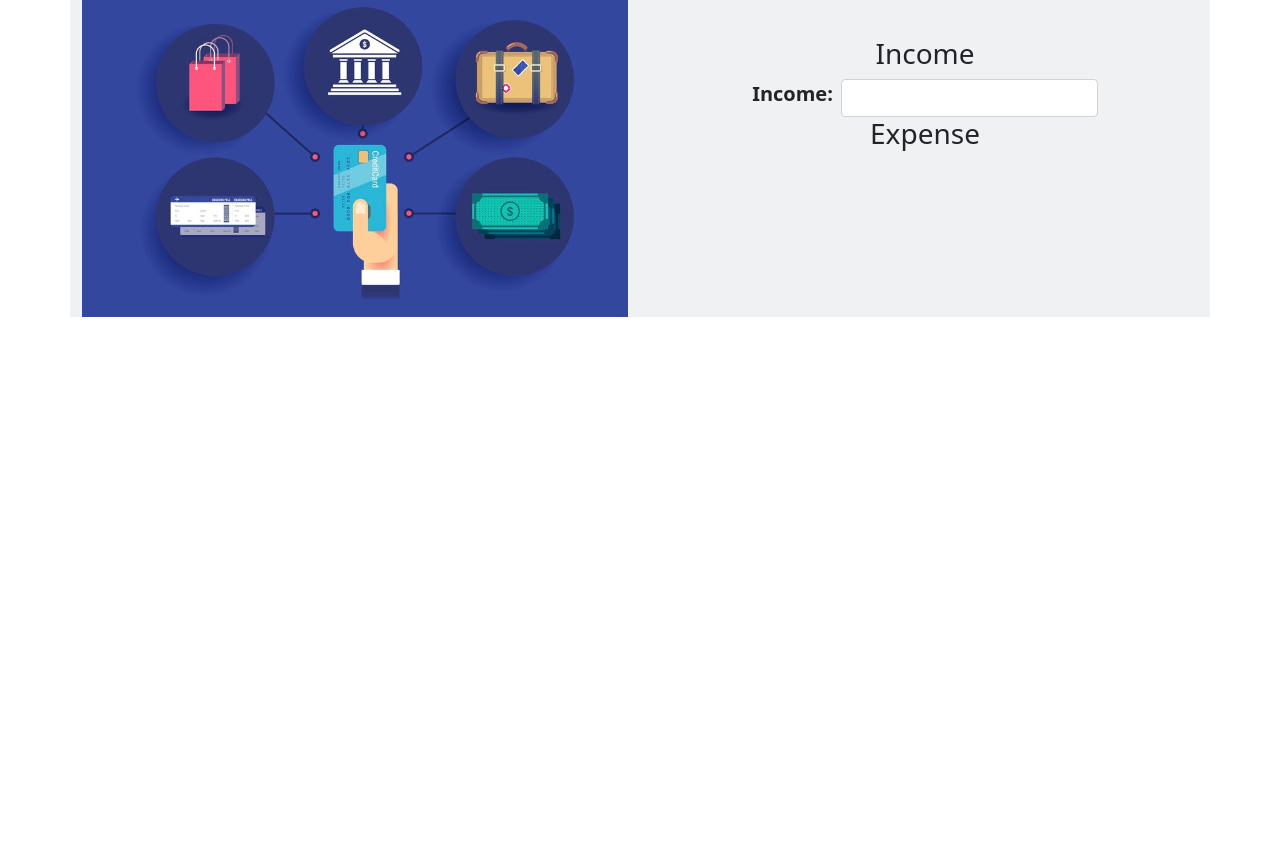
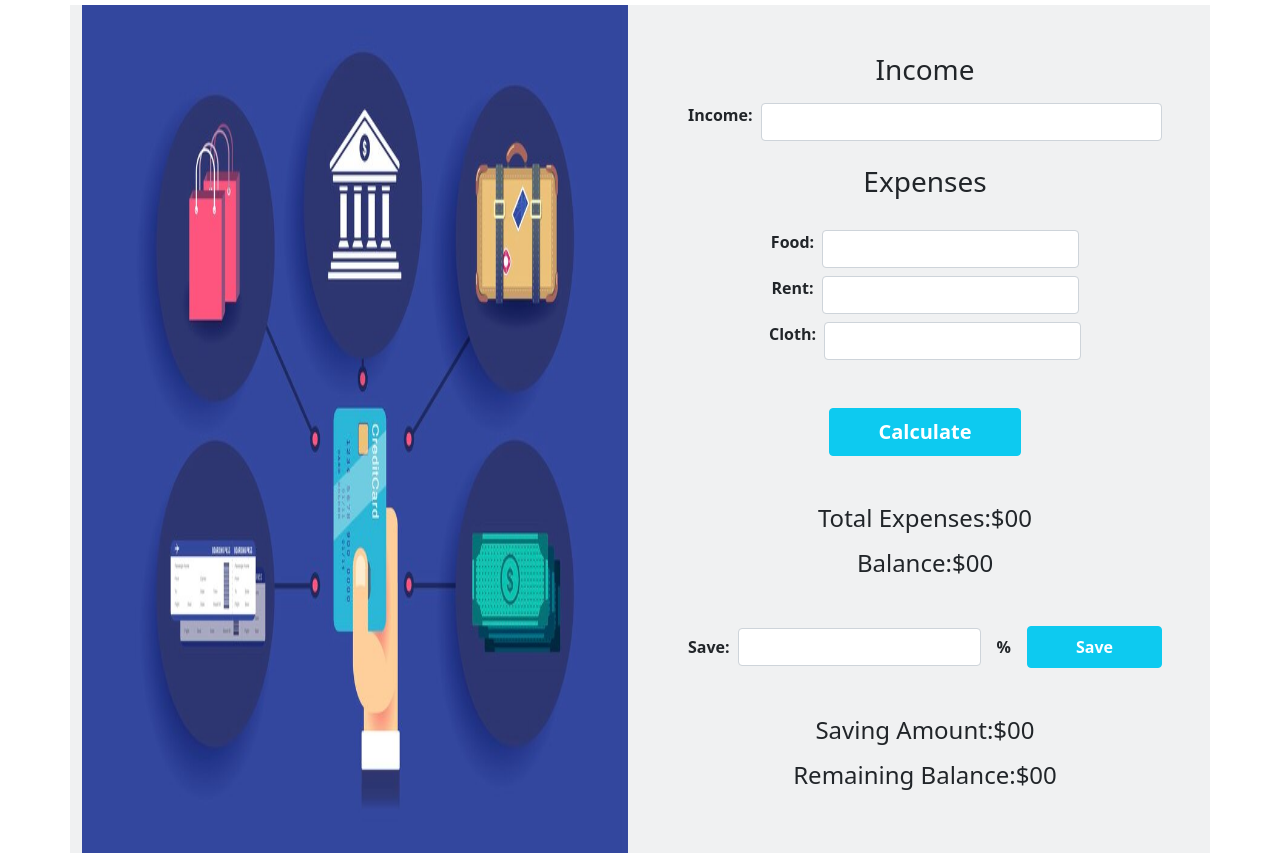
Before and after one commit to ibrahimkhalil188/Money-master, a plain HTML site: page index.html in a window 1280 px wide. Shown: the part 91-944 px from the top of the page. Before the commit the page ends 800 px from the top, so only its background shows below. Drawn offline with nearby package versions, Linux system fonts and the light colour scheme.

Commit message:
design done

```diff
--- a/index.html
+++ b/index.html
@@ -18,35 +18,84 @@
 
 <body>
     <header class="container">
-        <h1 class="text-center mt-4">Goriber Bank</h1>
+        <h1 class="text-center my-4">Goriber Bank</h1>
 
     </header>
-    <main class="container bg-secondary bg-opacity-10">
+    <main class="container">
         <section>
+            <!--------------------------
+                    Main section img part
+            ---------------------------->
             <div class="row">
-                <div class="col-md-6">
-                    <img class="img-fluid" src="img/bank.jpg" alt="">
+                <div class="col-md-6 bg-secondary bg-opacity-10">
+                    <img class="img-fluid h-100" src="img/bank.jpg" alt="">
                 </div>
-                <div class="col-md-6 d-flex justify-content-center p-5">
+                <!---------------------
+                    Calculation part
+                ----------------------->
+                <div class="col-md-6 d-flex justify-content-center p-5 bg-secondary bg-opacity-10">
                     <div>
-                        <h3 class="text-center">Income</h3>
+                        <!---------------------
+                        income  Calculation part
+                        ----------------------->
+                        <h3 class="text-center mb-3">Income</h3>
                         <div class="d-flex mt-2">
-                            <label class="fs-5 fw-bold me-2">Income:</label>
+                            <label class="fs-6 fw-bold me-2">Income:</label>
                             <input type="text" class="form-control">
+                        </div>
+                        <!---------------------
+                           expenses  Calculation part
+                        ----------------------->
+                        <h3 class="text-center my-4">Expenses</h3>
+                        <div class="d-flex flex-column justify-content-center align-items-center">
+                            <div class="d-flex mt-2">
+                                <label class="fs-6 fw-bold me-2">Food:</label>
+                                <input type="text" class="form-control">
 
+                            </div>
+                            <div class="d-flex mt-2">
+                                <label class="fs-6 fw-bold me-2">Rent:</label>
+                                <input type="text" class="form-control">
+
+                            </div>
+                            <div class="d-flex mt-2">
+                                <label class="fs-6 fw-bold me-2">Cloth:</label>
+                                <input type="text" class="form-control">
+
+                            </div>
                         </div>
-                        <h3 class="text-center">Expense</h3>
+                        <div class="d-flex justify-content-center">
+                            <button class="btn btn-info text-white fs-5 fw-bold py-2 px-5 my-5">Calculate</button>
+                        </div>
+                        <h4 class="text-center mb-3">Total Expenses:$<span>00</span> </h4>
+                        <h4 class="text-center mb-3">Balance:$<span>00</span> </h4>
+
+                        <!---------------------------------
+                            Savings Calculation part
+                    ------------------------------------>
+                        <div>
+                            <div class="d-flex mt-5 justify-content-center align-items-center">
+                                <label class="fs-6 fw-bold me-2">Save:</label>
+                                <input type="text" class="form-control">
+                                <span class="mx-3 fx-5 fw-bold">%</span>
+                                <button class="btn btn-info py-2 px-5 text-white fx-5 fw-bold">Save</button>
+                            </div>
+                            <h4 class="text-center mt-5">Saving Amount:$<span>00</span> </h4>
+                            <h4 class="text-center m-3">Remaining Balance:$<span>00</span> </h4>
+                        </div>
                     </div>
                 </div>
+
             </div>
         </section>
+
 
     </main>
     <footer>
 
     </footer>
     <!-- bootstrap bunddel -->
-    <script src="https://cdn.jsdelivr.net/npm/bootstrap@5.1.3/dist/js/bootstrap.bundle.min.js"
+    <script src=" https://cdn.jsdelivr.net/npm/bootstrap@5.1.3/dist/js/bootstrap.bundle.min.js"
         integrity="sha384-ka7Sk0Gln4gmtz2MlQnikT1wXgYsOg+OMhuP+IlRH9sENBO0LRn5q+8nbTov4+1p"
         crossorigin="anonymous"></script>
 
```
